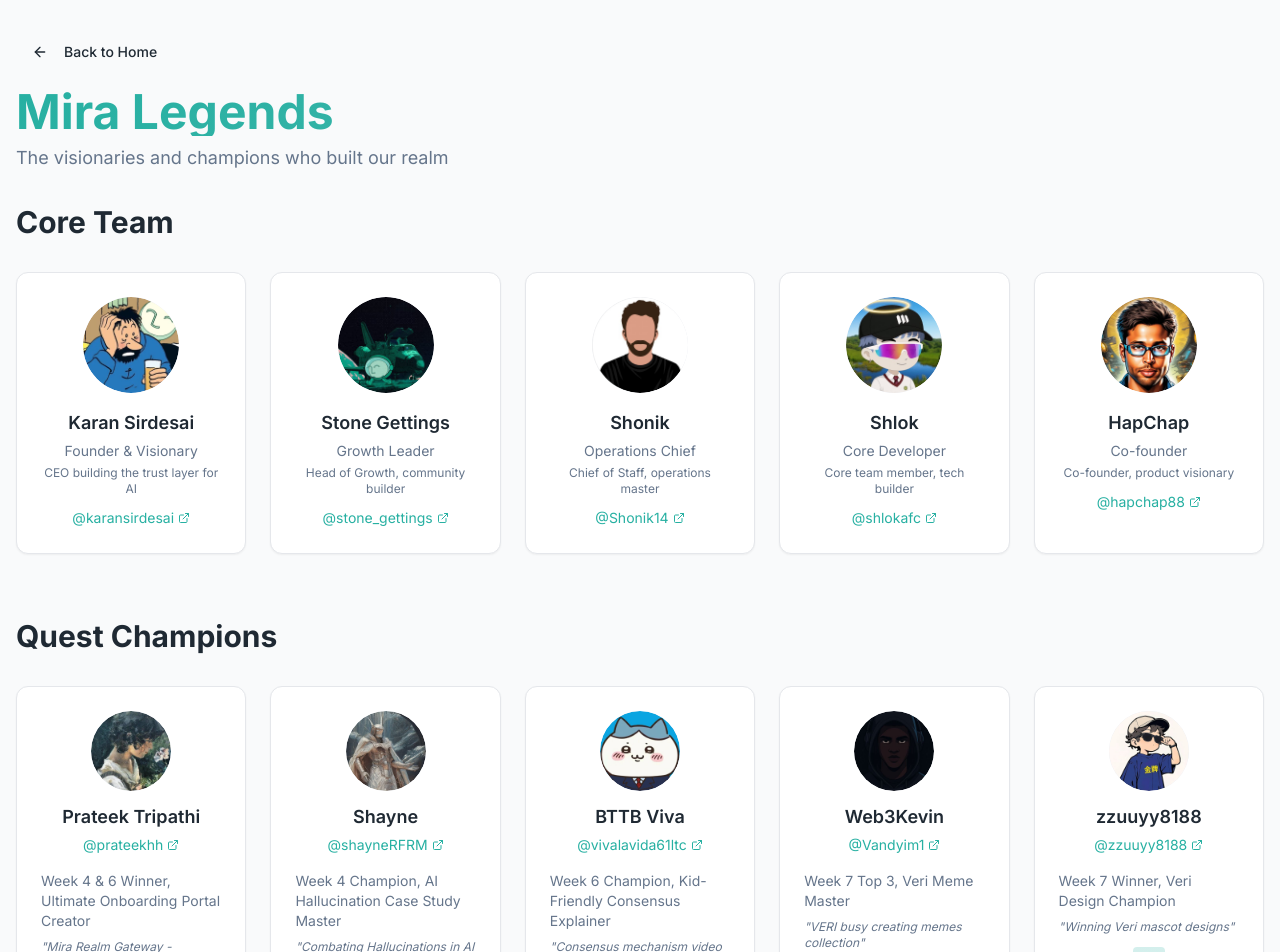
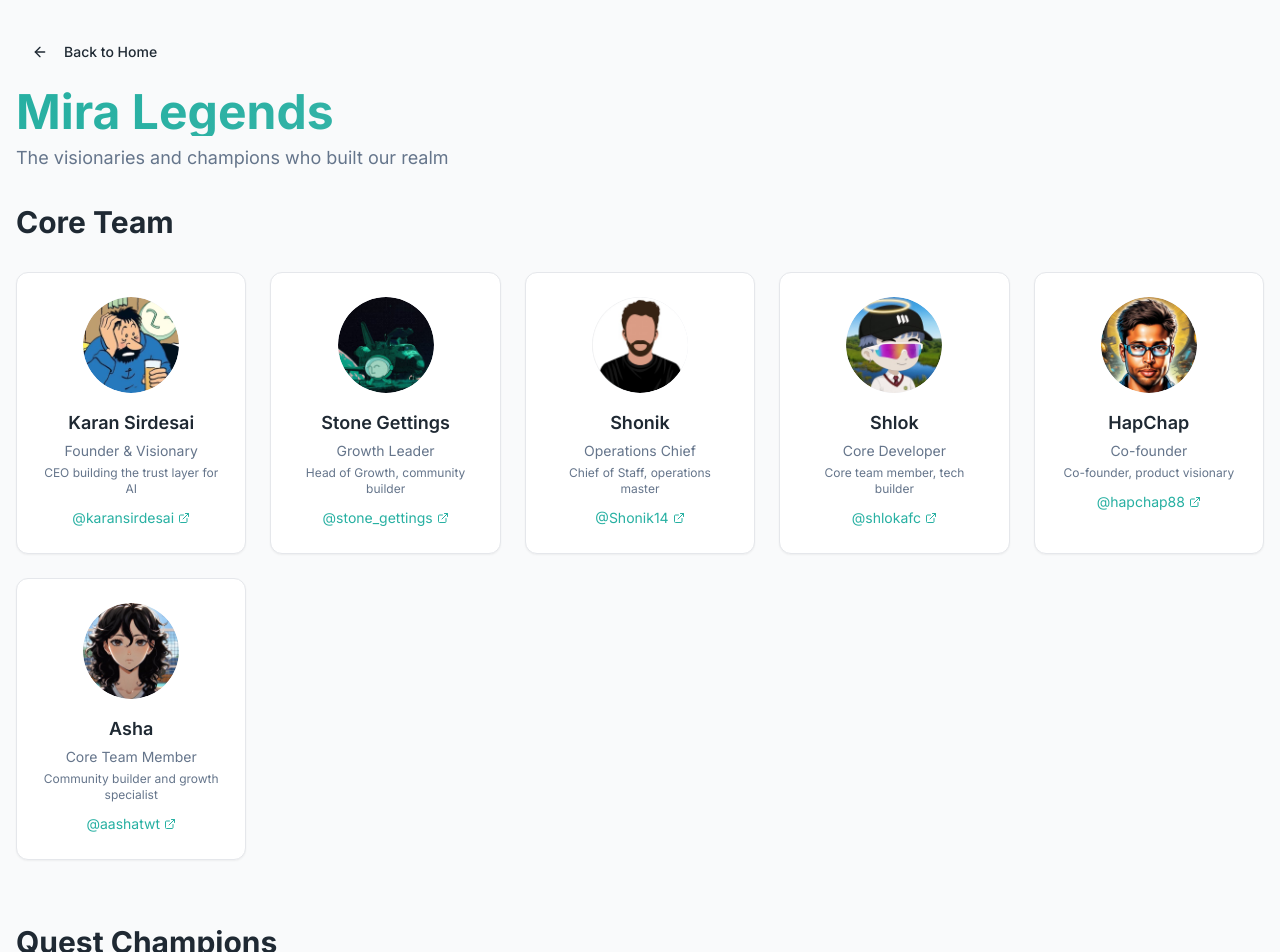
Before and after one commit to Pratiikpy/mira-new, a React (Vite) app in the folder frontend/: page /og-creators in a window 1280 px wide. Shown: the top 952 px of the page. Built offline with nearby package versions, Linux system fonts and the light colour scheme.

Commit message:
auto-commit for 261fe5db-9044-4e7a-8a99-f21c0415566e

```diff
--- a/frontend/src/pages/OGCreators.tsx
+++ b/frontend/src/pages/OGCreators.tsx
@@ -40,6 +40,13 @@ const OGCreators = () => {
       twitter: "@hapchap88",
       pfp: "hapchap_pfp.png",
       bio: "Co-founder, product visionary"
+    },
+    {
+      name: "Asha",
+      role: "Core Team Member",
+      twitter: "@aashatwt",
+      pfp: "aasha_team_member_pfp.jpg",
+      bio: "Community builder and growth specialist"
     }
   ];
 
```
